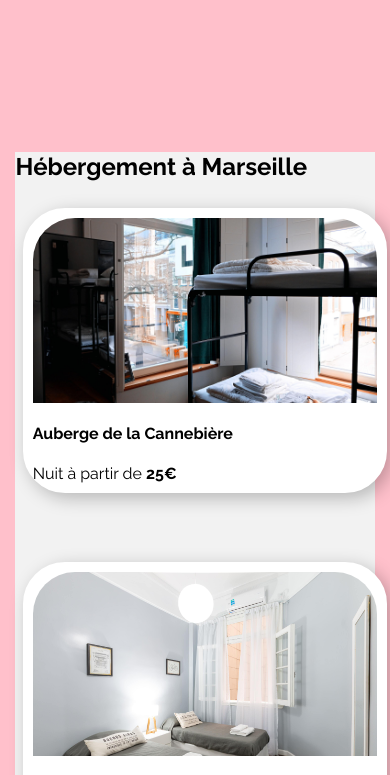
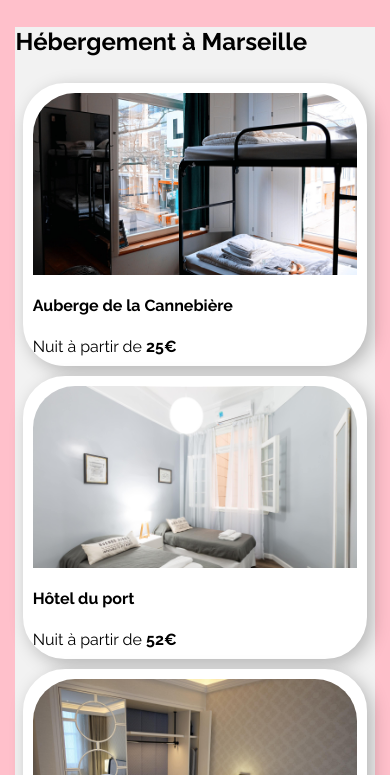
Before and after one commit to Weisteck/HugoCeldran_2_28082020, a plain HTML site: page index.html in a window 390 px wide. Shown: the part 1162-1937 px from the top of the page. Drawn offline with Linux system fonts and the light colour scheme.

```diff
--- a/css/styles.css
+++ b/css/styles.css
@@ -99,6 +99,7 @@
 	.grid-container-top {
 		grid-template-areas: "b" "a";
 		grid-template-columns: 1fr;
+		grid-gap: 10px;
 	}
 
 	body {
@@ -110,5 +111,10 @@
 	.grid-container {
 		display: grid;
 		grid-template-columns: 100%;
+		grid-gap: 10px;
+		padding: 2%;
+	}
+	.gallery {
+		width: auto;
 	}
 }
```
Also changed, not shown: 1 other file.
